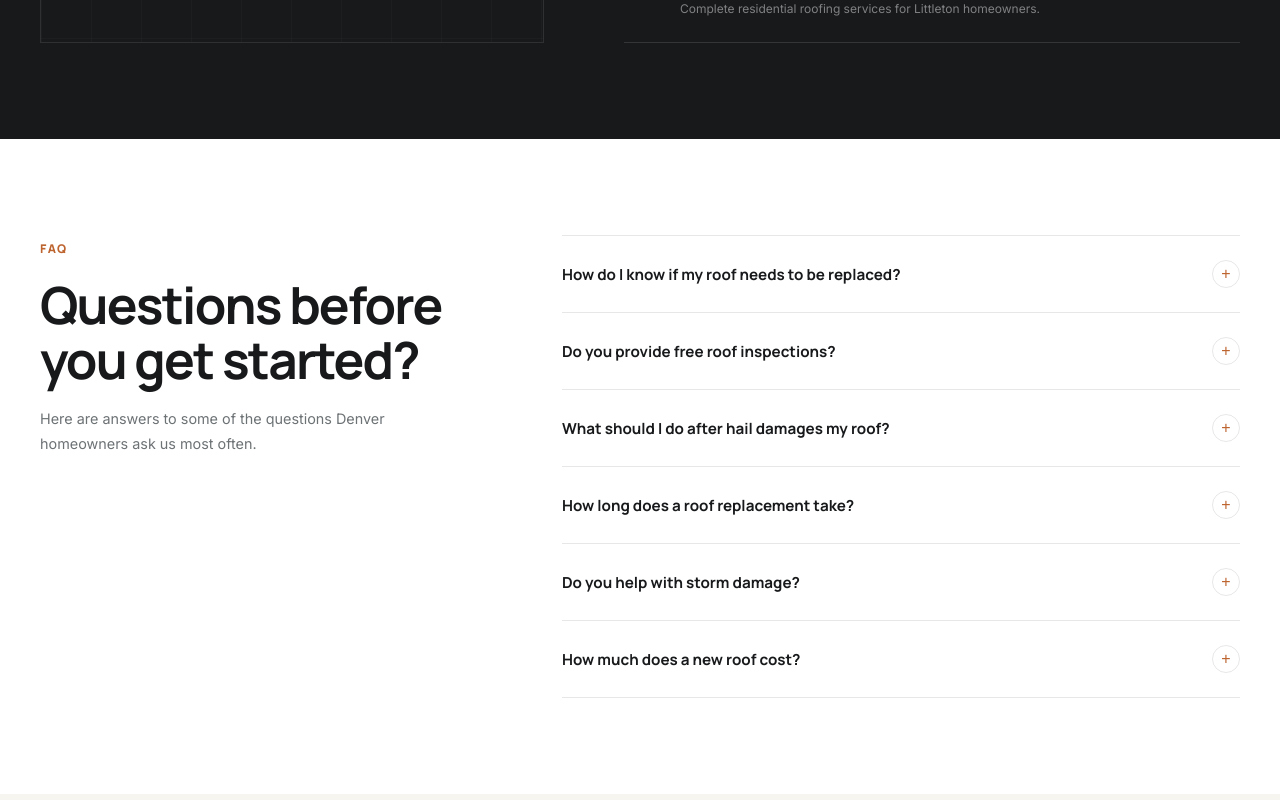
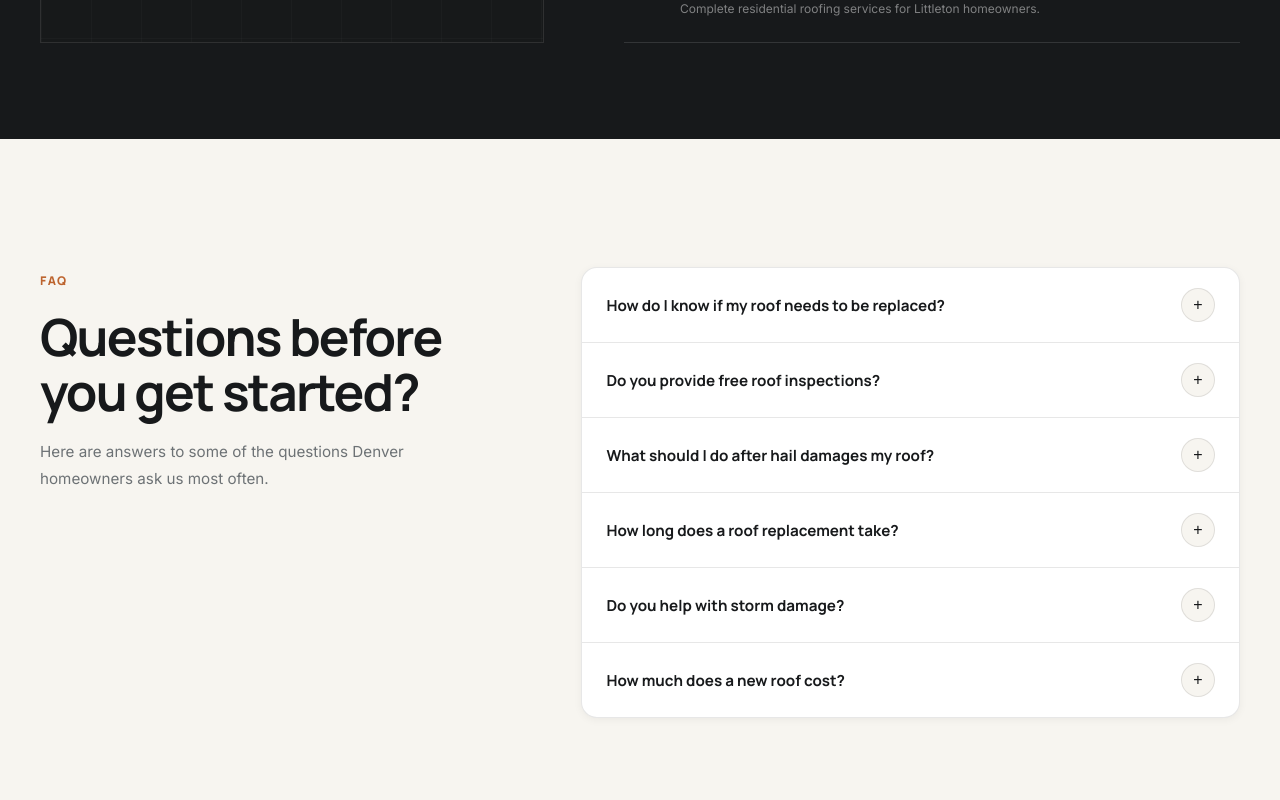
Before and after one commit to seeratfatimaworks-blip/North-Peak-Roofing, a React (Vite) app: page / in a window 1280 px wide. Shown: the part 10060-10860 px from the top of the page. Built offline with nearby package versions, Linux system fonts and the light colour scheme.

Commit message:
Redesign FAQ section styling

```diff
--- a/src/components/home/FAQ.css
+++ b/src/components/home/FAQ.css
@@ -1,61 +1,97 @@
 .faq {
-    background: var(--color-white);
+    background: var(--color-warm-white);
 }
 
 .faq__inner {
     width: min(100% - (var(--container-padding) * 2),
             var(--container-width));
-
     margin-inline: auto;
+    padding-block: var(--space-5xl);
 
     display: grid;
-    grid-template-columns: 0.75fr 1.25fr;
+    grid-template-columns: minmax(260px, 0.8fr) minmax(0, 1.2fr);
 
-    gap: clamp(4rem, 9vw, 8rem);
+    gap: clamp(3rem, 8vw, 7rem);
 
-    padding-block: var(--space-4xl);
+    align-items: start;
 }
 
 /* =========================
-   HEADING
+HEADING
 ========================= */
 
 .faq__heading {
-    align-self: start;
+    position: sticky;
+    top: 110px;
+}
 
-    position: sticky;
-    top: 120px;
+.faq__heading .eyebrow {
+    color: var(--color-copper);
 }
 
 .faq__heading h2 {
     margin-top: 1rem;
+
+    max-width: 500px;
+
+    color: var(--color-charcoal);
 }
 
 .faq__heading p {
-    max-width: 420px;
+    max-width: 430px;
 
     margin-top: 1.25rem;
 
     color: var(--color-muted);
 
-    font-size: 0.9rem;
-    line-height: 1.7;
+    font-size: 0.95rem;
+    line-height: 1.75;
+
 }
 
 /* =========================
-   FAQ LIST
+FAQ LIST
 ========================= */
 
 .faq__list {
-    border-top: 1px solid var(--border-light);
+    overflow: hidden;
+
+    border: 1px solid var(--border-light);
+    border-radius: var(--radius-lg);
+
+    background: var(--color-white);
+
+    box-shadow: var(--shadow-sm);
+
 }
+
+/* =========================
+FAQ ITEM
+========================= */
 
 .faq-item {
     border-bottom: 1px solid var(--border-light);
+
+    transition: background var(--transition-fast);
+
 }
+
+.faq-item:last-child {
+    border-bottom: 0;
+}
+
+.faq-item:hover {
+    background: var(--color-warm-white);
+}
+
+/* =========================
+QUESTION
+========================= */
 
 .faq-item__question {
     width: 100%;
+
+    min-height: 72px;
 
     display: flex;
     align-items: center;
@@ -63,7 +99,7 @@
 
     gap: 2rem;
 
-    padding: 1.5rem 0;
+    padding: 1.25rem 1.5rem;
 
     border: 0;
 
@@ -75,20 +111,29 @@
     font-size: 0.95rem;
     font-weight: 700;
 
+    line-height: 1.4;
+
     text-align: left;
 
     cursor: pointer;
+
+    transition: color var(--transition-fast);
+
 }
 
 .faq-item__question:hover {
     color: var(--color-copper);
 }
 
+/* =========================
+ICON
+========================= */
+
 .faq-item__icon {
     flex: 0 0 auto;
 
-    width: 28px;
-    height: 28px;
+    width: 34px;
+    height: 34px;
 
     display: grid;
     place-items: center;
@@ -96,31 +141,57 @@
     border: 1px solid var(--border-light);
     border-radius: 50%;
 
-    color: var(--color-copper);
+    background: var(--color-warm-white);
+
+    color: var(--color-charcoal);
 
     font-family: Arial, sans-serif;
     font-size: 1rem;
     font-weight: 400;
+
+    transition:
+        background var(--transition-fast),
+        border-color var(--transition-fast),
+        color var(--transition-fast),
+        transform var(--transition-fast);
+
 }
 
+.faq-item__question:hover .faq-item__icon {
+    border-color: var(--color-copper);
+
+    background: var(--color-copper);
+
+    color: var(--color-white);
+
+    transform: rotate(90deg);
+
+}
+
+/* =========================
+ANSWER
+========================= */
+
 .faq-item__answer {
-    padding: 0 3rem 1.5rem 0;
+    padding: 0 4.5rem 1.5rem 1.5rem;
 }
 
 .faq-item__answer p {
-    max-width: 650px;
+    max-width: 680px;
 
     color: var(--color-muted);
 
-    font-size: 0.85rem;
+    font-size: 0.88rem;
     line-height: 1.75;
+
 }
 
 /* =========================
-   RESPONSIVE
+RESPONSIVE
 ========================= */
 
-@media (max-width: 850px) {
+@media (max-width: 900px) {
+
     .faq__inner {
         grid-template-columns: 1fr;
 
@@ -130,22 +201,54 @@
     .faq__heading {
         position: static;
     }
+
+    .faq__heading h2 {
+        max-width: 650px;
+    }
+
+    .faq__heading p {
+        max-width: 600px;
+    }
+
+
 }
 
 @media (max-width: 600px) {
+
     .faq__inner {
-        padding-block: 4rem;
+        padding-block: var(--space-4xl);
+
+        gap: 2.5rem;
     }
 
-    .faq__question {
+    .faq__list {
+        border-radius: var(--radius-md);
+    }
+
+    .faq-item__question {
+        min-height: 64px;
+
+        gap: 1rem;
+
+        padding: 1rem;
+
         font-size: 0.85rem;
     }
 
-    .faq-item__question {
-        padding-block: 1.25rem;
+    .faq-item__icon {
+        width: 30px;
+        height: 30px;
+
+        font-size: 0.9rem;
     }
 
     .faq-item__answer {
-        padding-right: 1rem;
+        padding: 0 1rem 1.25rem;
     }
+
+    .faq-item__answer p {
+        font-size: 0.82rem;
+    }
+
+
 }
```
